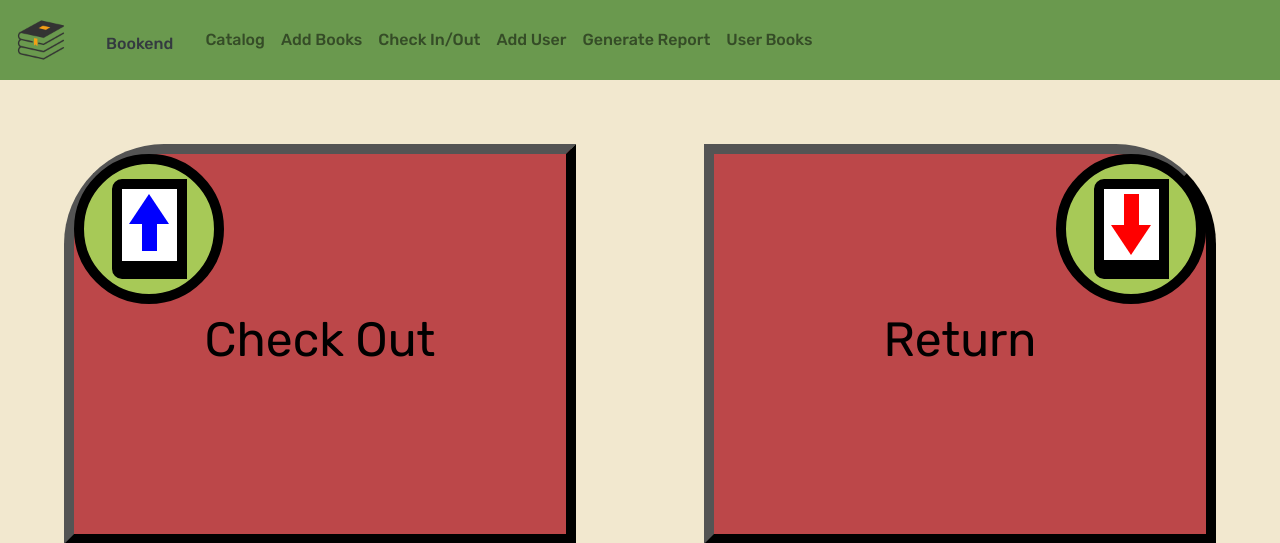
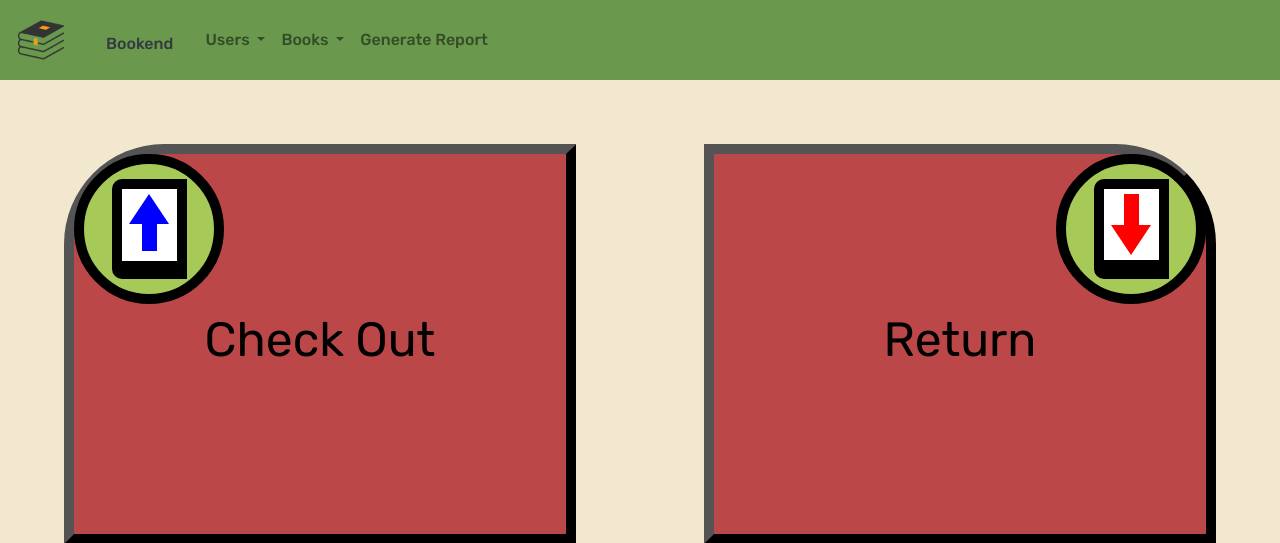
Before and after one commit to mccorxyz/minnehack-2023, a Django app: page / in a window 1280 px wide. Shown: the top 543 px of the page. Run offline with Django 4.2, Linux system fonts and the light colour scheme; some libraries are stand-ins or nearby versions.

Commit message:
consolidate nav links

```diff
--- a/library_project/website/templates/base.html
+++ b/library_project/website/templates/base.html
@@ -24,22 +24,32 @@
     <ul class="navbar-nav mr-auto mt-2 mt-lg-0">
 
       <li class="nav-item">
-        <a class="nav-link" href="/library" tabindex="-1" aria-disabled="true">Catalog</a>
+        <div class="nav-item dropdown">
+          <a class="nav-link dropdown-toggle" href="#" role="button" id="dropdownMenuLink" data-bs-toggle="dropdown" aria-expanded="false">
+            Users
+          </a>
+
+          <ul class="dropdown-menu" aria-labelledby="dropdownMenuLink">
+            <li><a class="dropdown-item" href="/newuser">New User</a></li>
+            <li><a class="dropdown-item" href="/library/user-books">User Books</a></li>
+          </ul>
+        </div>
       </li>
-      <li class="nav-item">
-        <a class="nav-link" href="/library/new">Add Books</a>
-      </li>
-      <li class="nav-item">
-        <a class="nav-link" href="/">Check In/Out</a>
-      </li>
-      <li class="nav-item">
-        <a class="nav-link" href="/newuser">Add User</a>
+      <li>
+        <div class="nav-item dropdown">
+          <a class="nav-link dropdown-toggle" href="#" role="button" id="dropdownMenuLink2" data-bs-toggle="dropdown" aria-expanded="false">
+            Books
+          </a>
+
+          <ul class="dropdown-menu" aria-labelledby="dropdownMenuLink">
+            <li><a class="dropdown-item" href="/library">Catalog</a></li>
+            <li><a class="dropdown-item" href="/library/new">Add Books</a></li>
+            <li><a class="dropdown-item" href="/">Check In/Out</a></li>
+          </ul>
+        </div>
       </li>
       <li class="nav-item">
         <a class="nav-link" href="/library/generate-report">Generate Report</a>
-      </li>
-      <li class="nav-item">
-        <a class="nav-link" href="/library/user-books">User Books</a>
       </li>
     </ul>
   </nav>
```
